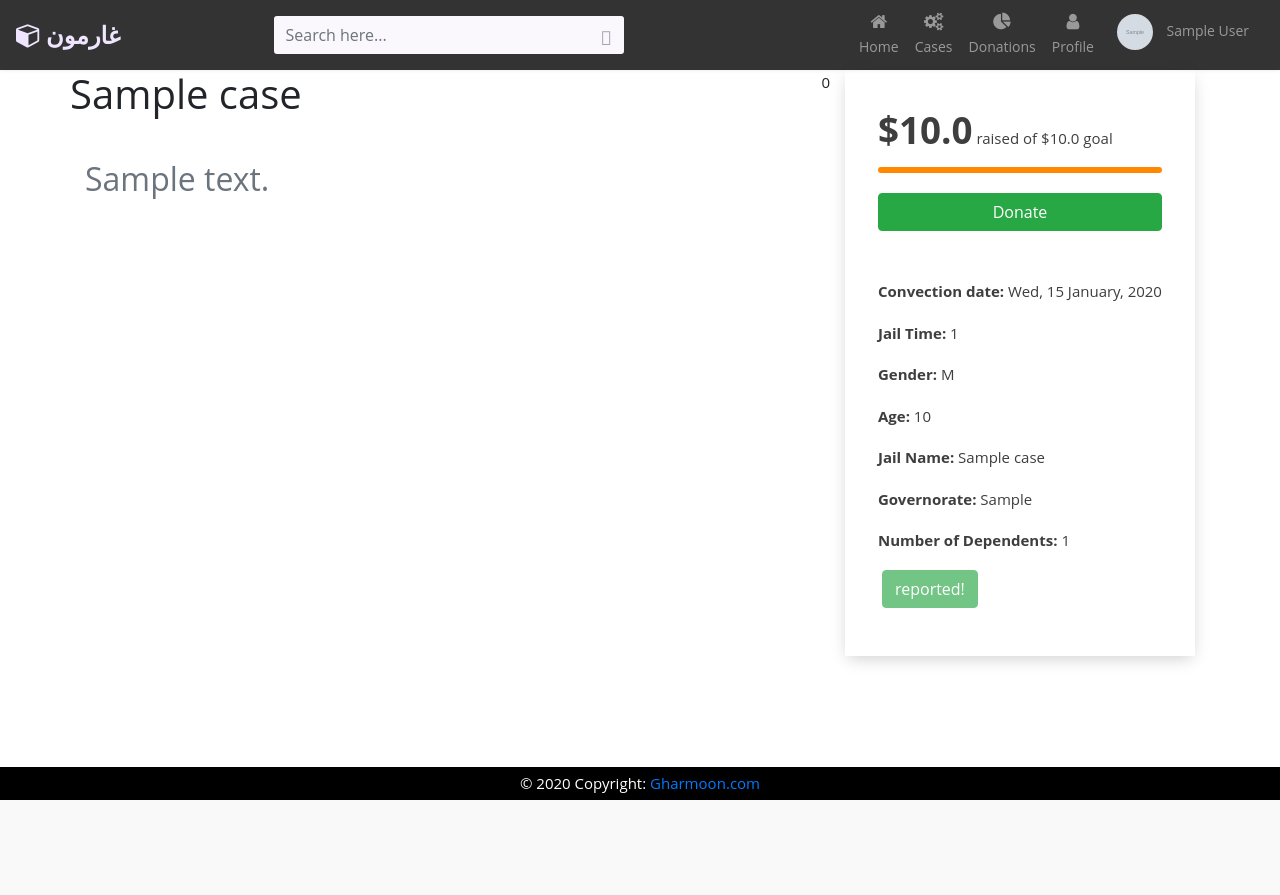
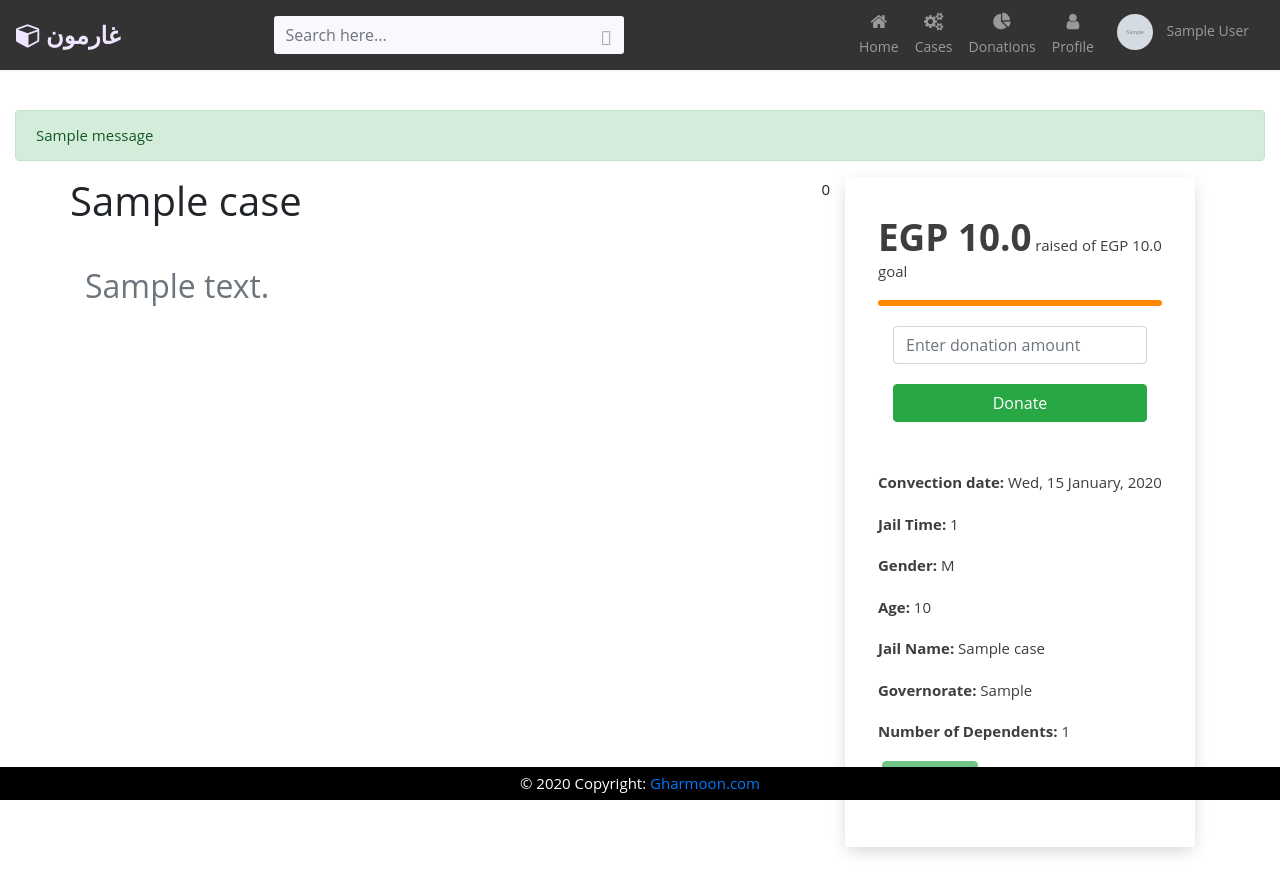
Before and after one commit to mostafaElkenany/gharmoon, a Django app: page /cases/1 in a window 1280 px wide. Before the commit the page ends 800 px from the top, so only its background shows below. Run offline with Django 3.2, Linux system fonts and the light colour scheme; a user stored in the database is signed in; tables that the repository leaves empty hold one stand-in row (values such as "Sample post"); grey boxes marked "Sample" are stand-in pictures; one stand-in notice (Sample message) is shown; parts of the project's set-up code (start-up, migrations or seed data) failed here and were passed over; some libraries are stand-ins or nearby versions.

Commit message:
complete payment integration inside view case page

```diff
--- a/cases/templates/cases/view.html
+++ b/cases/templates/cases/view.html
@@ -3,11 +3,60 @@
 {% block title %} Case {% endblock %}
 {% load static %}
 
+{% block style %}
+<style type="text/css">
+    .StripeElement {
+        box-sizing: border-box;
+
+        height: 40px;
+
+        padding: 10px 12px;
+        border: 1px solid transparent;
+        border-radius: 4px;
+        background-color: white;
+        box-shadow: 0 1px 3px 0 #e6ebf1;
+        -webkit-transition: box-shadow 150ms ease;
+        transition: box-shadow 150ms ease;
+    }
+
+    .StripeElement--focus {
+        box-shadow: 0 1px 3px 0 #cfd7df;
+    }
+
+    .StripeElement--invalid {
+        border-color: #fa755a;
+    }
+
+    .StripeElement--webkit-autofill {
+        background-color: #fefde5 !important;
+    }
+
+    .form-row {
+        display: inherit;
+    }
+
+    #donate-btn {
+        margin: 20px 0;
+    }
+
+</style>
+
+{% endblock %}
 {% block content %}
 {% load crispy_forms_tags %}
 
 {% if case %}
 {% load mathfilters %}
+
+{% if messages %}
+{% for message in messages %}
+{% if message.tags == "error" %}
+{% else %}
+    <div class="alert {% if message.tags %} alert-{{ message.tags }}{% endif %}" role="alert">{{ message }}</div>
+{% endif %}
+{% endfor %}
+{% endif %}
+
 <div class="container">
     <div class="row">
 
@@ -70,18 +119,42 @@
         <div class="col-md-4">
             <div class="side-donate p-5">
                 <div class="row">
-                <p><strong
-                        class="total-donations">${% if case_donations.total_amount %}{{ case_donations.total_amount }}{% else %}0{% endif %}</strong>
-                    raised of ${{ case.total_target }} goal</p>
-                <div class="progress-wrap progress" data-progress-percent="{% with percent=case_donations.total_amount|div:case.total_target %}{{ percent|mul:100 }}{% endwith %}">
+                    <p><strong class="total-donations">EGP
+                            {% if case_donations.total_amount %}{{ case_donations.total_amount }}{% else %}0{% endif %}</strong>
+                        raised of EGP {{ case.total_target }} goal</p>
+                    <div class="progress-wrap progress"
+                        data-progress-percent="{% with percent=case_donations.total_amount|div:case.total_target %}{{ percent|mul:100 }}{% endwith %}">
                         <div class="progress-bar progress" style="border-radius: 0;"></div>
                     </div>
                 </div>
-            <div class="row">
-                <button data-toggle="modal" data-target="#donateModal" data-whatever="test" class="btn btn-block btn-success">
+                <form action="{% url 'donation' case.id %}" method="post" id="payment-form">
+                    {% csrf_token %}
+                    <div class="form-group">
+                        <input type="number" min="1" required class="form-control" name="amount" placeholder="Enter donation amount">
+                        {% if messages %}
+                        {% for message in messages %}
+                        {% if message.tags == "error" %}
+                        <span class="error text-danger">{{ message }}</span>
+                        {% endif %}
+                        {% endfor %}
+                        {% endif %}
+                    </div>
+                    <div class="form-row">
+                        <div id="card-element">
+                            <!-- A Stripe Element will be inserted here. -->
+                        </div>
+
+                        <!-- Used to display form errors. -->
+                        <div id="card-errors" class="error text-danger" role="alert"></div>
+                    </div>
+
+                    <button class="btn btn-block btn-success" id="donate-btn">
                         Donate
                     </button>
-            </div>
+                </form>
+                <!-- <button class="btn btn-block btn-success">
+                    Donate
+                </button> -->
                 <div class="row mt-5">
                     <p><strong>Convection date:</strong> {{ case.convection_date|date:"D, j F, Y" }}</p>
                 </div>
@@ -148,6 +221,78 @@
     }())
 
 </script>
+<script>
+    // Create a Stripe client.
+    var stripe = Stripe('pk_test_51GsEMiDFwFxU8fy1PFGyPmnrPHyAUhVMhzzk3KdTlqyQOyxivs60clC7uP8T1qsOBG3jpPkqRwpBuLuyu3b76m6e00g5mTlKKz');
 
+    // Create an instance of Elements.
+    var elements = stripe.elements();
+
+    // Custom styling can be passed to options when creating an Element.
+    // (Note that this demo uses a wider set of styles than the guide below.)
+    var style = {
+        base: {
+            color: '#32325d',
+            fontFamily: '"Helvetica Neue", Helvetica, sans-serif',
+            fontSmoothing: 'antialiased',
+            fontSize: '16px',
+            '::placeholder': {
+                color: '#aab7c4'
+            }
+        },
+        invalid: {
+            color: '#fa755a',
+            iconColor: '#fa755a'
+        }
+    };
+
+    // Create an instance of the card Element.
+    var card = elements.create('card', { style: style });
+
+    // Add an instance of the card Element into the `card-element` <div>.
+    card.mount('#card-element');
+
+    // Handle real-time validation errors from the card Element.
+    card.on('change', function (event) {
+        var displayError = document.getElementById('card-errors');
+        if (event.error) {
+            displayError.textContent = event.error.message;
+        } else {
+            displayError.textContent = '';
+        }
+    });
+
+    // Handle form submission.
+    var form = document.getElementById('payment-form');
+    form.addEventListener('submit', function (event) {
+        event.preventDefault();
+
+        stripe.createToken(card).then(function (result) {
+            if (result.error) {
+                // Inform the user if there was an error.
+                var errorElement = document.getElementById('card-errors');
+                errorElement.textContent = result.error.message;
+            } else {
+                // Send the token to your server.
+                stripeTokenHandler(result.token);
+            }
+        });
+    });
+
+    // Submit the form with the token ID.
+    function stripeTokenHandler(token) {
+        // Insert the token ID into the form so it gets submitted to the server
+        var form = document.getElementById('payment-form');
+        var hiddenInput = document.createElement('input');
+        hiddenInput.setAttribute('type', 'hidden');
+        hiddenInput.setAttribute('name', 'stripeToken');
+        hiddenInput.setAttribute('value', token.id);
+        form.appendChild(hiddenInput);
+
+        // Submit the form
+        form.submit();
+    }
+
+</script>
 
 {% endblock %}
--- a/cases/urls.py
+++ b/cases/urls.py
@@ -8,6 +8,6 @@
     path('', show_cases, name='show_cases'),
     path('advanced_search', advanced_search, name='advanced_search'),
     path('search', search_cases, name='search_cases'),
-    path('donation', charge, name='donation'),
+    path('<int:id>/donation', charge, name='donation'),
 
 ]
--- a/cases/views.py
+++ b/cases/views.py
@@ -5,6 +5,8 @@
 from .models import Case
 from django.db.models import Sum, Avg
 from django.shortcuts import redirect
+from users import models
+from django.contrib import messages
 
 import stripe
 stripe.api_key = "sk_test_51GsEMiDFwFxU8fy1lQO5T2G4n7f5rlyfCJ4DeKRvjxqopZBDrWM1N9JEeFq7V85Ef9GM1mkfZNd5W87UG7NxBYzN00cO8PKnYC"
@@ -69,9 +71,34 @@
             return redirect("view_case", id=case.id)
     return redirect("home")
 
-
-def charge(request):
+def charge(request, id):
     if request.method == "POST":
-        print(request.POST)
-        return redirect("home")
-    return render(request, "cases/donation_form.html")
+        amount = int(request.POST['amount'])
+        if amount > 0:
+            try:
+                case = Case.objects.get(pk=id)
+                amount = int(request.POST['amount'])
+                user = request.user
+                customer = stripe.Customer.create(
+                    email=user.email,
+                    source=request.POST['stripeToken'],
+                )
+                charge = stripe.Charge.create(
+                    customer=customer,
+                    amount=amount*100,
+                    currency="egp",
+                    description=f"Donation for case {id}",
+                )
+                donation = models.Donation()
+                donation.user = user
+                donation.amount = amount
+                donation.case = case
+                donation.save()
+                messages.success(request, 'Thank You. We received your donation successfully')
+                return redirect(request.META['HTTP_REFERER'])
+            except stripe.CardError as e:
+                messages.info(request, "Your card has been declined.")
+                return redirect(request.META['HTTP_REFERER'])
+        else:
+            messages.error(request, "Invalid Amount Input")
+            return redirect(request.META['HTTP_REFERER'])
--- a/templates/base.html
+++ b/templates/base.html
@@ -13,6 +13,7 @@
     <link rel="stylesheet" href="https://maxcdn.bootstrapcdn.com/font-awesome/4.7.0/css/font-awesome.min.css">
     <link rel="stylesheet" href="{% static "base/style.css" %}">
     <link rel="stylesheet" href="{% static "base/view-case.css" %}">
+    <script src="https://js.stripe.com/v3/"></script>
 
     <title>{% block title %} Gharmoon {% endblock %}</title>
     {% block style %}{% endblock %}
@@ -83,7 +84,7 @@
     </nav>
 
 
-    <div class="container-fluid">
+    <div class="container-fluid" style="margin-top: 40px;">
         {% block content %}{% endblock %}
     </div>
 
```
Also changed, not shown: cases/templates/cases/donation_form.html (deleted, +0 -138 lines), templates/home.html (+7 -0 lines). Lines whose indentation alone changed are shown as unchanged.
